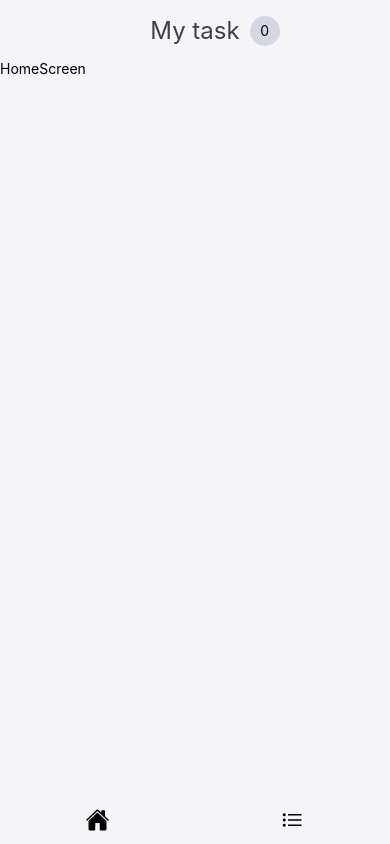
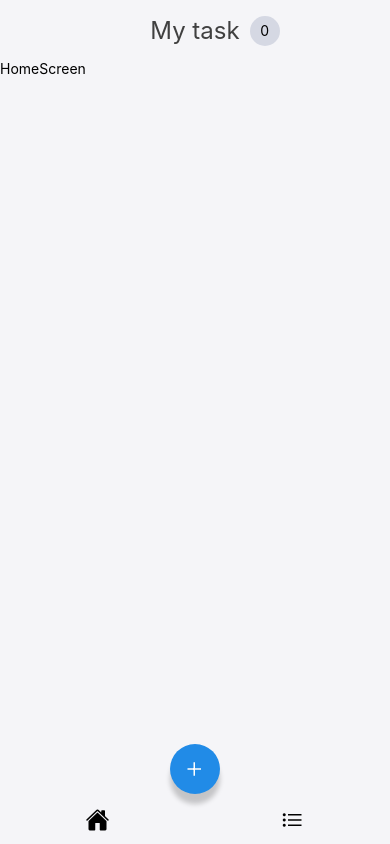
Before and after one commit to materally/todoapp-react-native, a React Native app: screen /Home in a window 390 px wide. Built offline with nearby package versions, Linux system fonts and the light colour scheme.

Commit message:
feat: :sparkles: create float button

```diff
--- a/App.tsx
+++ b/App.tsx
@@ -4,6 +4,7 @@ import { createBottomTabNavigator } from '@react-navigation/bottom-tabs';
 
 import { useRoutes } from './hooks/useRoutes';
 import { background } from './consts/ui';
+import { FloatButton } from './components/FloatButton';
 
 const Tab = createBottomTabNavigator();
 
@@ -21,6 +22,7 @@ function App(): JSX.Element {
           routes.map(({ name, component, options }) => <Tab.Screen key={name} name={name} component={component} options={options} />)
         }
       </Tab.Navigator>
+      <FloatButton />
     </NavigationContainer>
   );
 }
--- /dev/null
+++ b/components/FloatButton.tsx
@@ -0,0 +1,33 @@
+import { StyleSheet, Dimensions, TouchableOpacity } from "react-native";
+import Ionicons from "react-native-vector-icons/Ionicons";
+
+import { button } from "../consts/ui";
+
+const screenWidth = Dimensions.get('window').width;
+
+export function FloatButton () {
+  return (
+    <TouchableOpacity style={styles.container}>
+      <Ionicons name='add' size={24} color='white' />
+    </TouchableOpacity>
+  );
+}
+
+const styles = StyleSheet.create({
+  container: {
+    bottom: 50,
+    left: screenWidth / 2 - 25,
+    position: 'absolute',
+    width: 50,
+    height: 50,
+    borderRadius: 25,
+    backgroundColor: button.floatAddBackground,
+    display: 'flex',
+    justifyContent: 'center',
+    alignItems: 'center',
+    shadowColor: '#000',
+    shadowOffset: { width: 0, height: 10 },
+    shadowOpacity: 0.2,
+    shadowRadius: 5,
+  }
+});
--- a/consts/ui.ts
+++ b/consts/ui.ts
@@ -7,3 +7,8 @@ export const background = {
 
   counter: '#D5D8E3'
 }
+
+export const button = {
+  floatAddBackground: '#218BE7',
+  floatRemoveBackground: '#E15356'
+}
```
